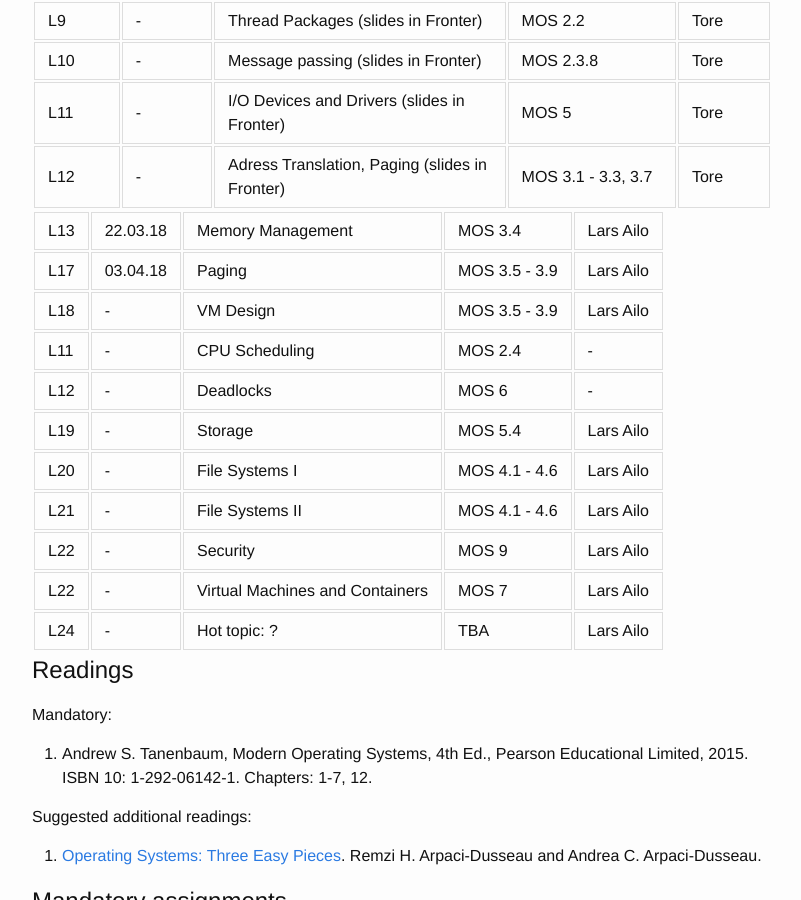
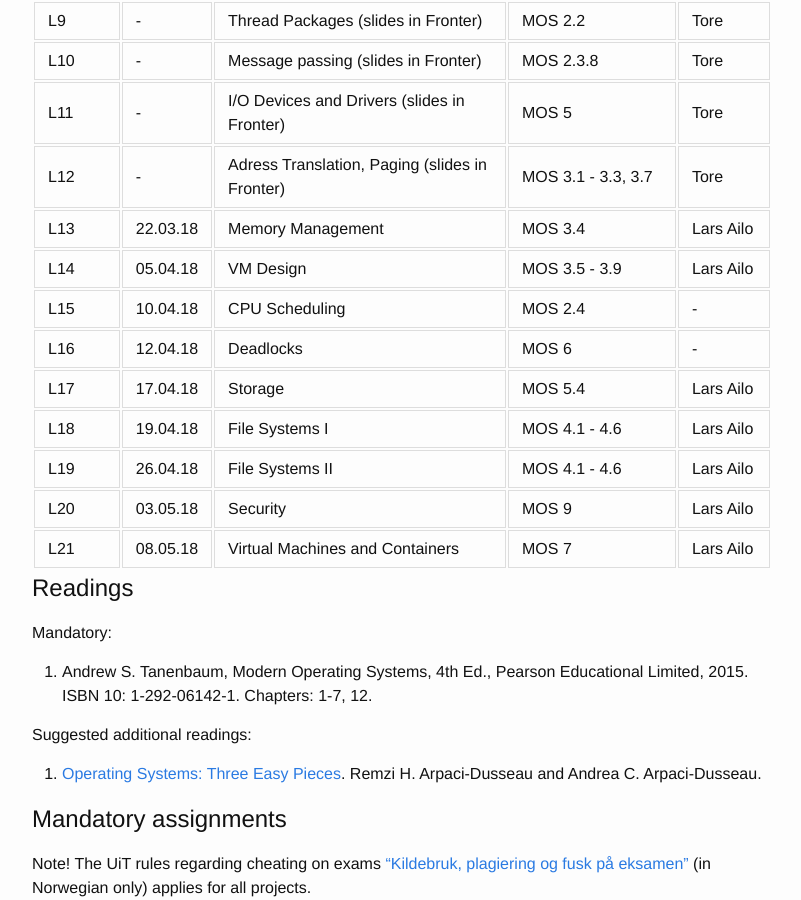
Before and after one commit to uit-inf-2201-s18/uit-inf-2201-s18.github.io, a Jekyll site: the page built from index.md, in a window 1280 px wide and 900 px high, scrolled down 1346 px. Shown: the whole window, without its empty margins (238-1039 px from the left). Built offline with Jekyll 4.4.1, drawn with Linux system fonts in a browser that asks for light colours.

Commit message:
Added dates for second half of lecture plan

```diff
--- a/index.md
+++ b/index.md
@@ -48,18 +48,15 @@ Refer to the lecture and mandatory assignment plan, and e-mails, for which room
 | L10 | - | Message passing (slides in Fronter) | MOS 2.3.8 | Tore |
 | L11 | - | I/O Devices and Drivers (slides in Fronter) | MOS 5 | Tore |
 | L12 | - | Adress Translation, Paging (slides in Fronter) | MOS 3.1 - 3.3, 3.7| Tore |
-
 | L13 | 22.03.18 | Memory Management | MOS 3.4 | Lars Ailo |
-| L17 | 03.04.18 | Paging | MOS 3.5 - 3.9 | Lars Ailo |
-| L18 | - | VM Design | MOS 3.5 - 3.9 | Lars Ailo |
-| L11 | - | CPU Scheduling | MOS 2.4 | - |
-| L12 | - | Deadlocks | MOS 6 | - |
-| L19 | - | Storage | MOS 5.4 | Lars Ailo |
-| L20 | - | File Systems I | MOS 4.1 - 4.6 | Lars Ailo |
-| L21 | - | File Systems II | MOS 4.1 - 4.6 | Lars Ailo |
-| L22 | - | Security | MOS 9 | Lars Ailo |
-| L22 | - | Virtual Machines and Containers | MOS 7 | Lars Ailo |
-| L24 | - | Hot topic: ? | TBA | Lars Ailo |
+| L14 | 05.04.18 | VM Design | MOS 3.5 - 3.9 | Lars Ailo |
+| L15 | 10.04.18 | CPU Scheduling | MOS 2.4 | - |
+| L16 | 12.04.18 | Deadlocks | MOS 6 | - |
+| L17 | 17.04.18 | Storage | MOS 5.4 | Lars Ailo |
+| L18 | 19.04.18 | File Systems I | MOS 4.1 - 4.6 | Lars Ailo |
+| L19 | 26.04.18 | File Systems II | MOS 4.1 - 4.6 | Lars Ailo |
+| L20 | 03.05.18 | Security | MOS 9 | Lars Ailo |
+| L21 | 08.05.18 | Virtual Machines and Containers | MOS 7 | Lars Ailo |
 
 
 ## Readings
```
